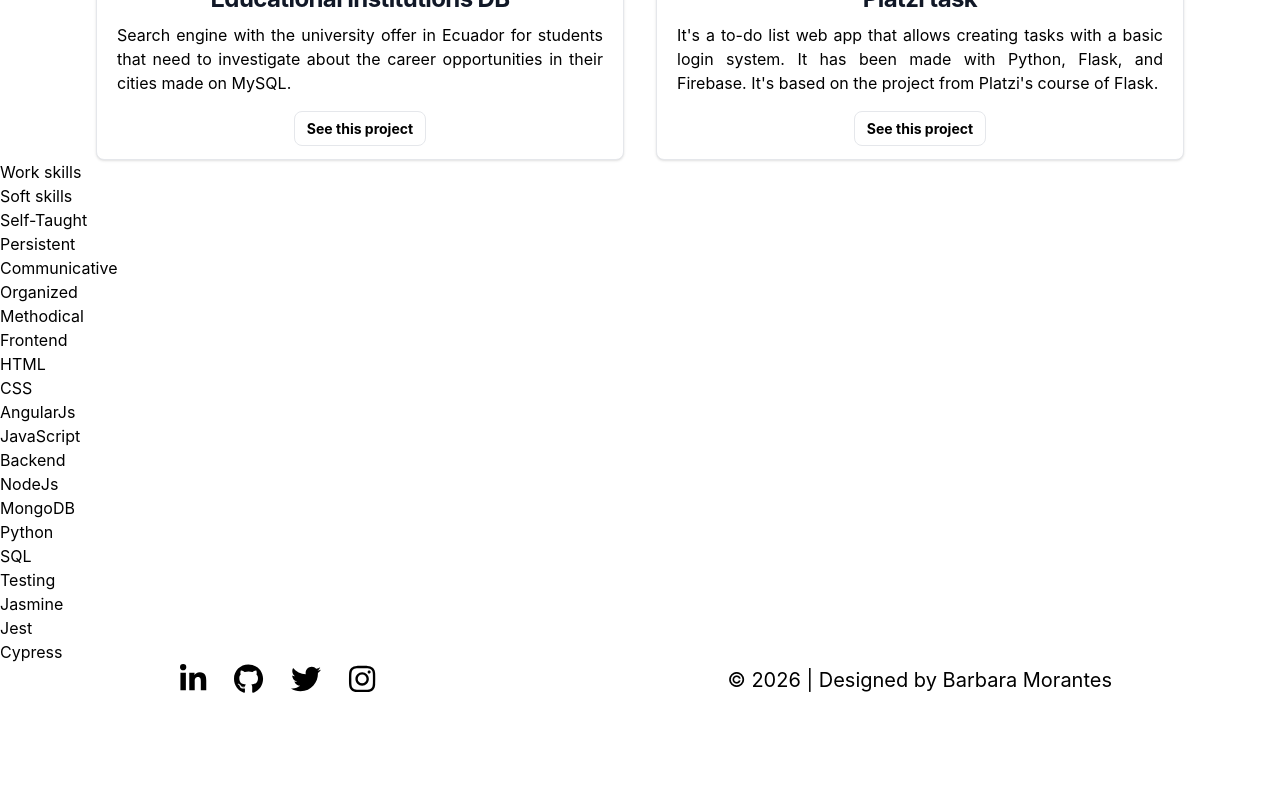
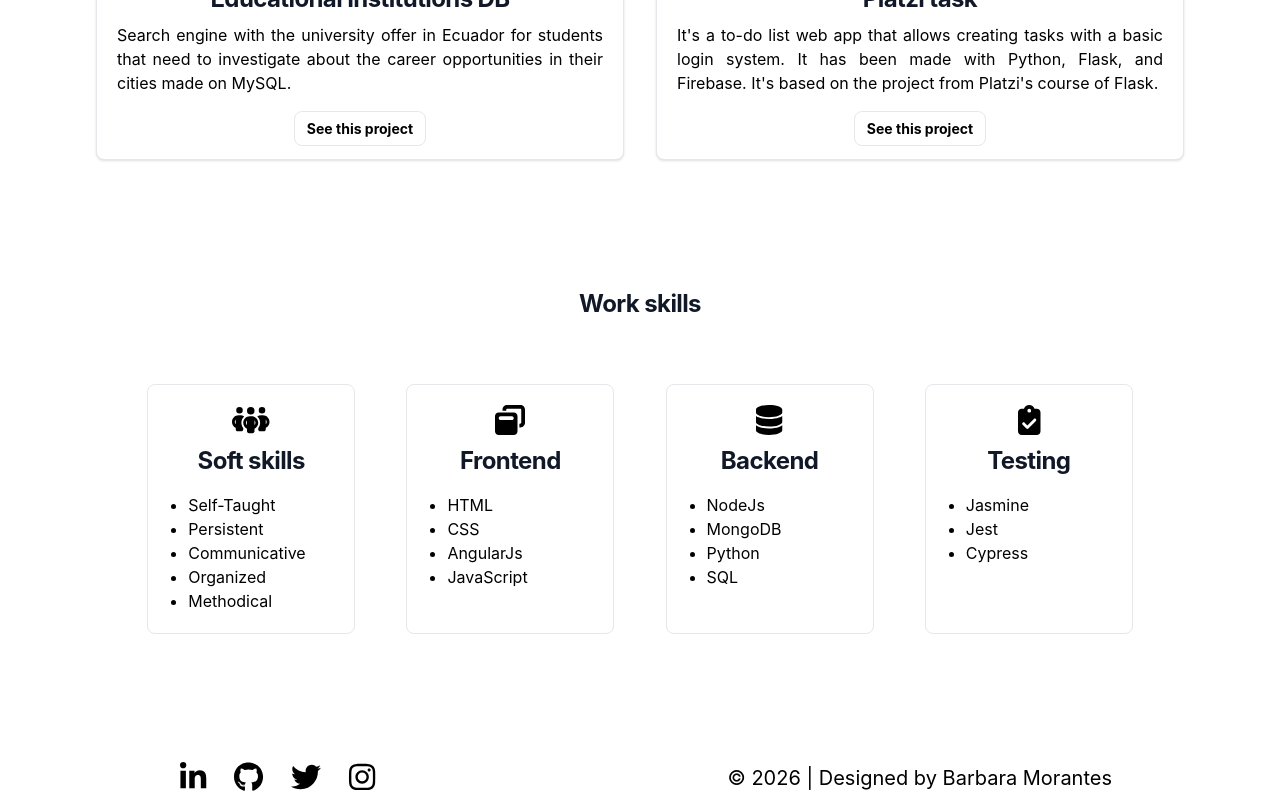
Before and after one commit to BarbDMC/BarbDMC, a Next.js app: page / in a window 1280 px wide. Shown: the part 1524-2324 px from the top of the page. Before the commit the page ends 2226 px from the top, so only its background shows below. Built offline with nearby package versions, Linux system fonts and the light colour scheme.

Commit message:
[UPD-1] Skills section desktop version completed

```diff
--- a/components/Skills/Skills.js
+++ b/components/Skills/Skills.js
@@ -1,28 +1,30 @@
 import React from 'react';
 import skillsInfo from './skillsInfo';
+import {FontAwesomeIcon} from "@fortawesome/react-fontawesome";
 
 const Skills = () => {
   return (
-    <section>
-      <h3>Work skills</h3>
+    <section id='skills' className='py-32'>
+      <h3 className="mb-2 text-2xl font-bold text-center tracking-tight text-gray-900 dark:text-white">Work skills</h3>
 
+      <div className='flex justify-evenly pt-14 px-24'>
         {
           skillsInfo.map((skill) => (
-          <div key={skill.title}>
-            <i className={skill.icon}></i>
-            <h3>{skill.title}</h3>
+            <div key={skill.title} className='border rounded-lg py-5 px-5 w-52 text-center'>
+              <FontAwesomeIcon className='mb-2' icon={skill.icon} style={{ fontSize: 30, color: 'black' }}/>
+              <h3 className="mb-4 text-2xl font-bold text-center tracking-tight text-gray-900 dark:text-white">{skill.title}</h3>
 
-            <ul>
+              <ul className="list-disc ml-5">
               {
                 skill.list.map((skill) => (
-                <li key={skill}>{skill}</li>
+                  <li className='text-left text-md' key={skill}>{skill}</li>
                 ))
               }
               </ul>
             </div>
           ))
         }
-
+      </div>
     </section>
   )
 }
--- a/components/Skills/skillsInfo.js
+++ b/components/Skills/skillsInfo.js
@@ -1,21 +1,23 @@
+import { faWindowRestore, faDatabase, faClipboardCheck, faPeopleGroup } from '@fortawesome/free-solid-svg-icons'
+
 module.exports = [
   {
-    icon: '',
+    icon: faPeopleGroup,
     title: 'Soft skills',
     list: ['Self-Taught', 'Persistent', 'Communicative', 'Organized', 'Methodical']
   },
   {
-    icon: '',
+    icon: faWindowRestore,
     title: 'Frontend',
     list: ['HTML', 'CSS', 'AngularJs', 'JavaScript']
   },
   {
-    icon: '',
+    icon: faDatabase,
     title: 'Backend',
     list: ['NodeJs', 'MongoDB', 'Python', 'SQL']
   },
   {
-    icon: '',
+    icon: faClipboardCheck,
     title: 'Testing',
     list: ['Jasmine', 'Jest', 'Cypress']
   },
```
Lines whose indentation alone changed are shown as unchanged.
